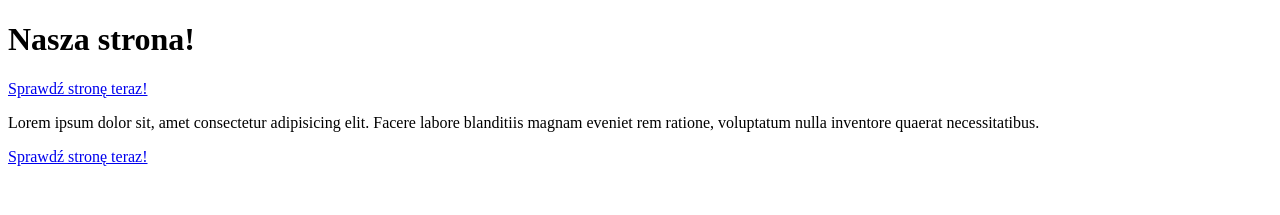
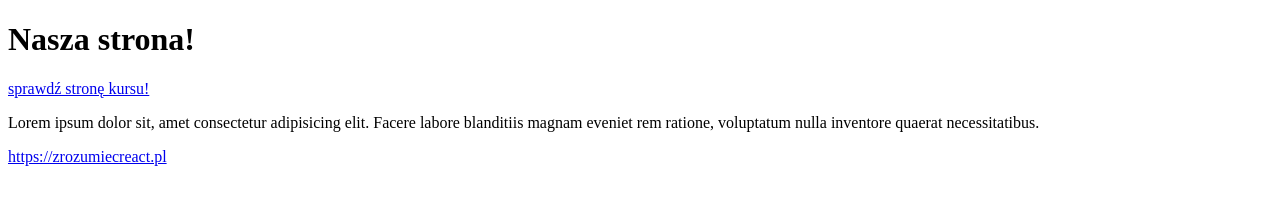
Before and after one commit to thempower/understand_react, a React (Vite) app: page / in a window 1280 px wide. Shown: the top 215 px of the page. Built offline with nearby package versions, Linux system fonts and the light colour scheme.

Commit message:
finished props

```diff
--- a/src/components/Link.jsx
+++ b/src/components/Link.jsx
@@ -1,8 +1,13 @@
-export function Link() {
-    const address = "https://zrozumiecreact.pl";
+const address = "https://zrozumiecreact.pl";
+export function Link ({text = address, shouldOpenNewTab}) {
+     console.log(text);
+    const address = "https//:zrozumiecreact.pl";
+    const target = shouldOpenNewTab ? "_blank" : "";
+    const rel = shouldOpenNewTab ? "noopener noreferer" : ""
+
     return (
-        <a href={address} target="_blank" rel="noopener noreferrer">
-            Sprawdź stronę teraz!
+        <a href={address} target={target} rel={rel}>
+            {text}
         </a>
     );
 }
--- a/src/main.jsx
+++ b/src/main.jsx
@@ -5,13 +5,13 @@ const element = (
     <>
         <h1>Nasza strona!</h1>
         <main>
-            <Link />
+            <Link text="sprawdź stronę kursu!" shouldOpenNewTab={true} />
             <p>
                 Lorem ipsum dolor sit, amet consectetur adipisicing elit. Facere
                 labore blanditiis magnam eveniet rem ratione, voluptatum nulla
                 inventore quaerat necessitatibus.
             </p>
-            <Link />
+            <Link  shouldOpenNewTab={false}/>
         </main>
     </>
 );
```
Also changed, not shown: .eslintrc.cjs.
